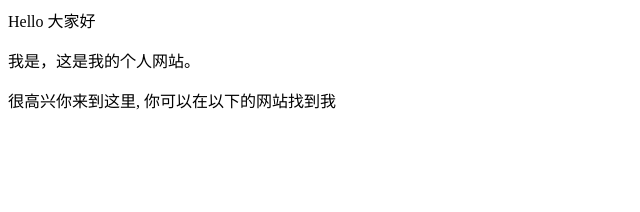
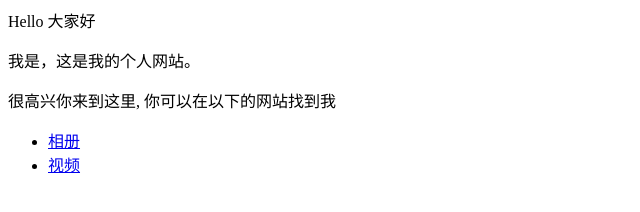
Before and after one commit to yongchiang/yongjiangxu.github.io, a plain HTML site: page index.html in a window 1280 px wide. Shown: the whole page, without its empty margins (0-640 px from the left). Drawn offline with Linux system fonts and the light colour scheme.

Commit message:
Update index.html

```diff
--- a/index.html
+++ b/index.html
@@ -1,3 +1,7 @@
 <p>Hello 大家好</p>
 <p>我是，这是我的个人网站。 </p>
 <p>很高兴你来到这里, 你可以在以下的网站找到我</p>
+<ul>
+  <li> <a href="https://www.500px.com/elony">相册</a> </li>
+  <li> <a href="http://www.youtube.com/xyjf15">视频</a> </li>
+</ul>
```
